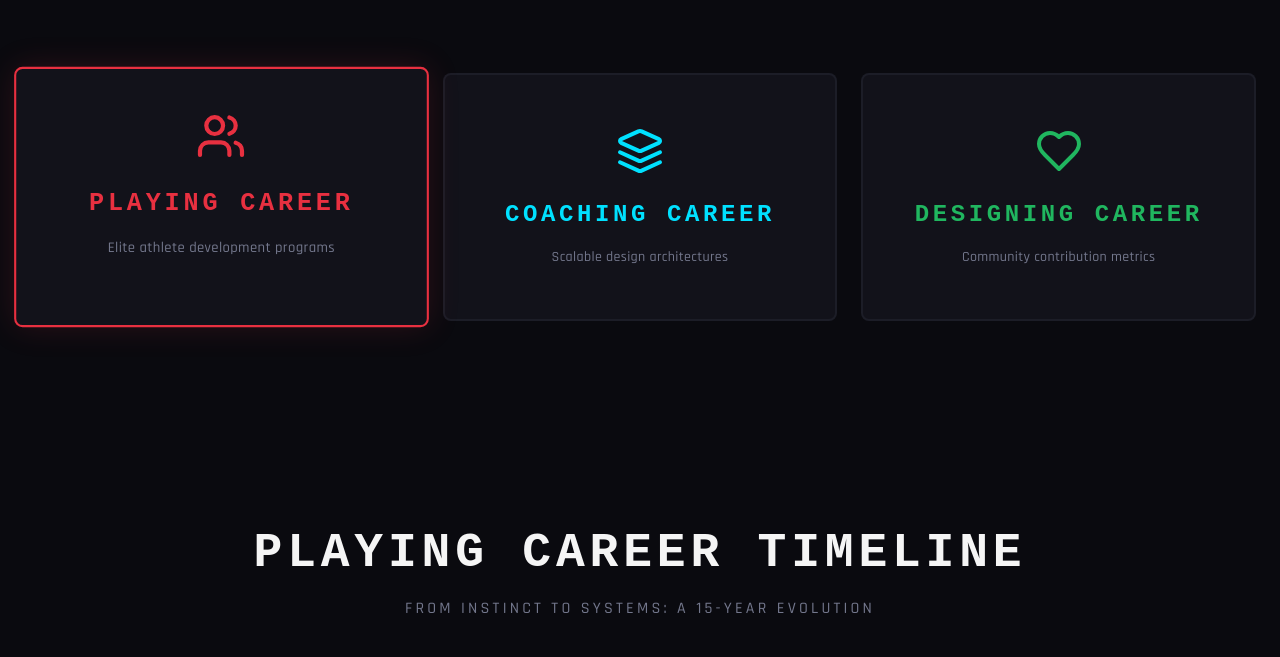
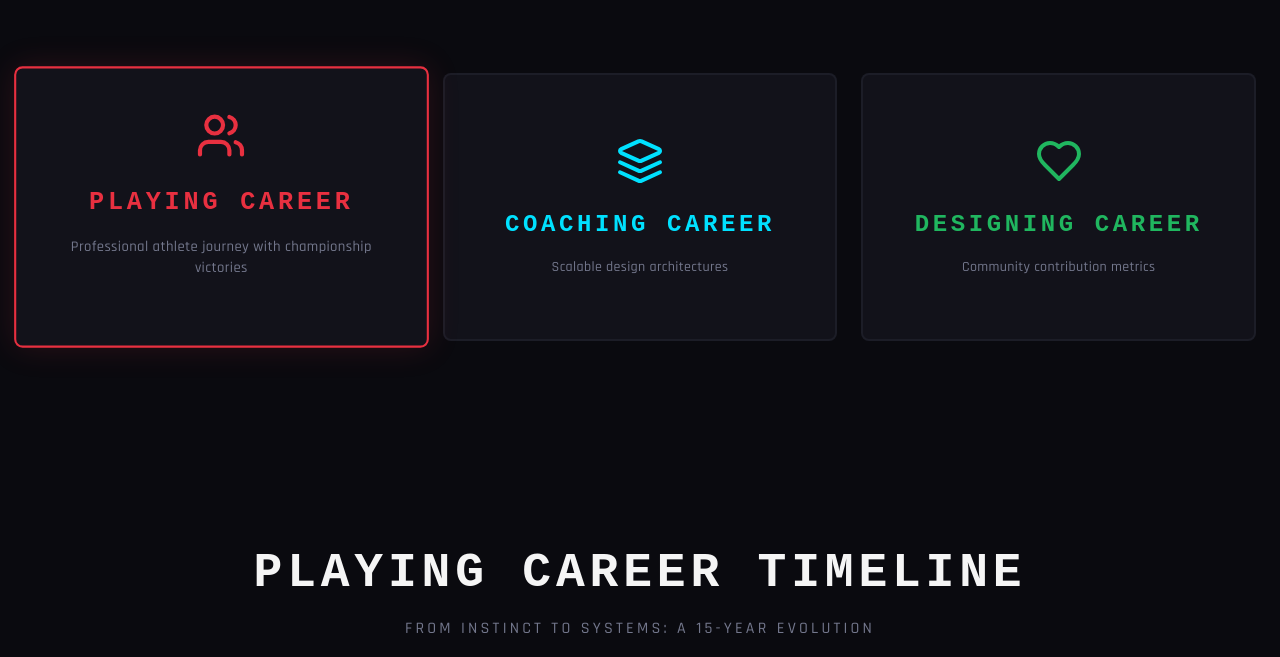
Before and after one commit to NicheUX-DesignStudio/kishore-aravind, a React (Vite) app: page / in a window 1280 px wide. Shown: the part 915-1572 px from the top of the page. Built offline with nearby package versions, Linux system fonts and the light colour scheme; the HTML template or start-up script is replaced by a standard one; a web font is replaced by a local one.

Commit message:
Update ServiceCards.tsx

```diff
--- a/src/components/ServiceCards.tsx
+++ b/src/components/ServiceCards.tsx
@@ -12,7 +12,7 @@ const services = [
     id: "playing" as const,
     icon: Users,
     title: "PLAYING CAREER",
-    description: "Elite athlete development programs",
+    description: "Professional athlete journey with championship victories",
     iconColor: "text-kinetic",
     titleColor: "text-kinetic",
     borderColor: "border-kinetic",
```
